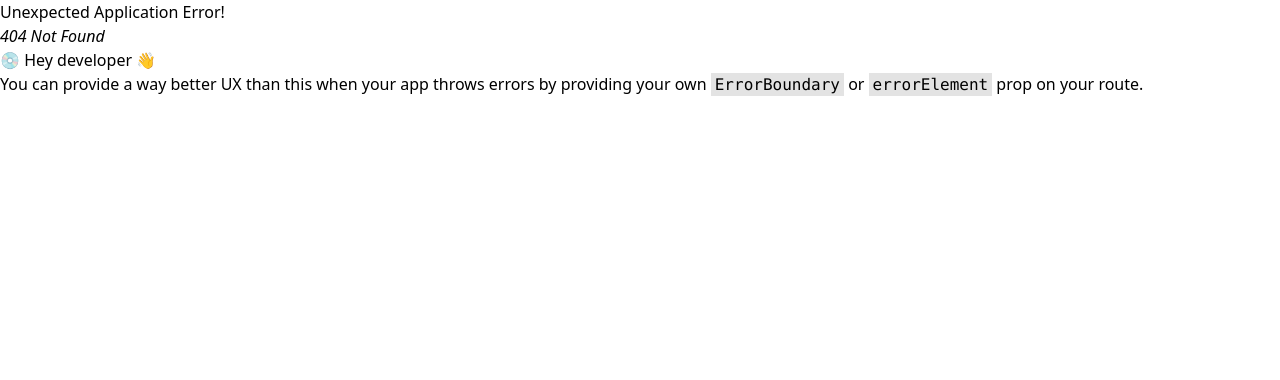
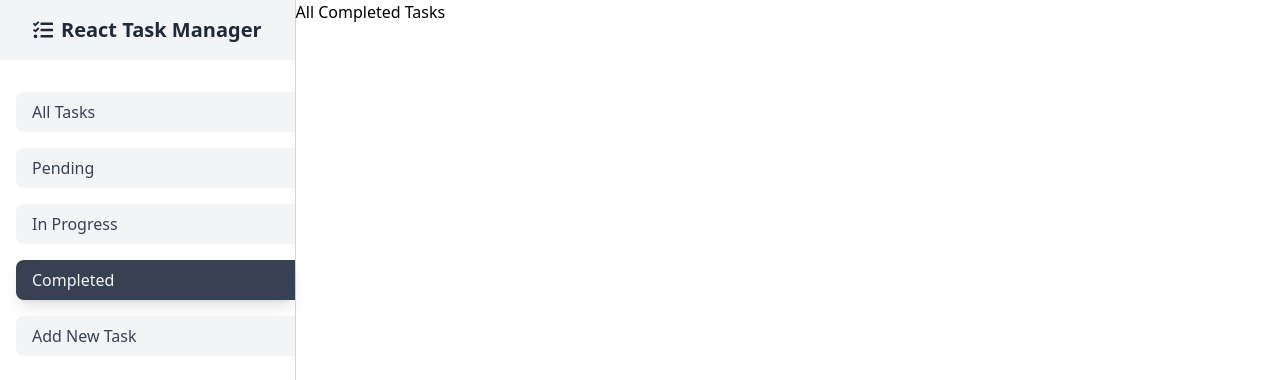
Before and after one commit to safayetdib/task-management-app-client-side, a React (Vite) app: page /completed in a window 1280 px wide. Before the commit this address had no page. Shown: the top 380 px of the page. Built offline with nearby package versions, Linux system fonts and the light colour scheme.

Commit message:
added filter routes

```diff
--- /dev/null
+++ b/src/components/CompletedTasks/CompletedTasks.jsx
@@ -0,0 +1,9 @@
+const CompletedTasks = () => {
+	return (
+		<div>
+			<h2>All Completed Tasks</h2>
+		</div>
+	);
+};
+
+export default CompletedTasks;
--- a/src/components/Home/Home.jsx
+++ b/src/components/Home/Home.jsx
@@ -3,7 +3,6 @@ import { FetchContext } from '../../Context/fetchProvider';
 import TaskCard from '../TaskCard/TaskCard';
 
 const Home = () => {
-	const [tasks, setTasks] = useState([]);
 	const [pendingTasks, setPendingTasks] = useState([]);
 	const [inProgressTasks, setInProgressTasks] = useState([]);
 	const [completedTasks, setCompletedTasks] = useState([]);
@@ -11,18 +10,43 @@ const Home = () => {
 
 	useEffect(() => {
 		getAllTasks().then((data) => {
-			console.log(data);
-			setTasks(data);
+			setPendingTasks(data.filter((task) => task.status === 'Pending'));
+			setInProgressTasks(data.filter((task) => task.status === 'In Progress'));
+			setCompletedTasks(data.filter((task) => task.status === 'Completed'));
 		});
 	}, []);
 
 	return (
-		<div className="px-4">
-			<ul className="mt-16 grid gap-8">
-				{tasks.map((task) => (
-					<TaskCard key={task._id} task={task} />
-				))}
-			</ul>
+		<div className="flex flex-col justify-between gap-4 px-4 md:flex-row">
+			{/* pending tasks */}
+			<div className="mt-6 w-full">
+				<h3 className="text-xl font-bold">Pending</h3>
+				<ul className="mt-4 grid w-full gap-4">
+					{pendingTasks.map((task) => (
+						<TaskCard key={task._id} task={task} />
+					))}
+				</ul>
+			</div>
+
+			{/* in progress tasks */}
+			<div className="mt-6 w-full">
+				<h3 className="text-xl font-bold">In Progress</h3>
+				<ul className="mt-4 grid gap-4">
+					{inProgressTasks.map((task) => (
+						<TaskCard key={task._id} task={task} />
+					))}
+				</ul>
+			</div>
+
+			{/* completed tasks */}
+			<div className="mt-6 w-full">
+				<h3 className="text-xl font-bold">Completed</h3>
+				<ul className="mt-4 grid gap-4">
+					{completedTasks.map((task) => (
+						<TaskCard key={task._id} task={task} />
+					))}
+				</ul>
+			</div>
 		</div>
 	);
 };
--- /dev/null
+++ b/src/components/InProgessTasks/InProgressTasks.jsx
@@ -0,0 +1,9 @@
+const InProgressTasks = () => {
+	return (
+		<div>
+			<h1>Tasks In Progress..</h1>
+		</div>
+	);
+};
+
+export default InProgressTasks;
--- /dev/null
+++ b/src/components/PendingTasks/PendingTasks.jsx
@@ -0,0 +1,9 @@
+const PendingTasks = () => {
+	return (
+		<div>
+			<h2>All Pending Tasks</h2>
+		</div>
+	);
+};
+
+export default PendingTasks;
--- a/src/components/Sidebar/Sidebar.jsx
+++ b/src/components/Sidebar/Sidebar.jsx
@@ -2,6 +2,10 @@ import { NavLink } from 'react-router-dom';
 import { FaTasks } from 'react-icons/fa';
 
 const Sidebar = () => {
+	const active =
+		'block bg-gray-700 text-gray-100 py-2 px-4 rounded-l-lg shadow-lg';
+	const pending = 'block bg-gray-100 text-gray-700 py-2 px-4 rounded-l-lg';
+
 	return (
 		<div>
 			<div className="flex items-center justify-center gap-2 bg-gray-100 p-4 text-xl font-bold text-gray-800">
@@ -10,11 +14,11 @@ const Sidebar = () => {
 			</div>
 
 			<nav className="mt-8">
-				<ul>
+				<ul className="ml-4 space-y-4">
 					<li>
 						<NavLink
 							to="/"
-							className={({ isActive }) => (isActive ? 'bg-sky-300' : '')}>
+							className={({ isActive }) => (isActive ? active : pending)}>
 							All Tasks
 						</NavLink>
 					</li>
@@ -22,25 +26,31 @@ const Sidebar = () => {
 					<li>
 						<NavLink
 							to="/pending"
-							className={({ isActive }) => (isActive ? 'bg-sky-300' : '')}>
-							Pending Tasks
+							className={({ isActive }) => (isActive ? active : pending)}>
+							Pending
+						</NavLink>
+					</li>
+
+					<li>
+						<NavLink
+							to="/in-progress"
+							className={({ isActive }) => (isActive ? active : pending)}>
+							In Progress
 						</NavLink>
 					</li>
 
 					<li>
 						<NavLink
 							to="/completed"
-							className={({ isActive }) => (isActive ? 'bg-sky-300' : '')}>
-							Completed Tasks
+							className={({ isActive }) => (isActive ? active : pending)}>
+							Completed
 						</NavLink>
 					</li>
 
 					<li className="mt-4">
 						<NavLink
 							to="/add-task"
-							className={({ isActive }) =>
-								isActive ? 'block bg-sky-300' : ''
-							}>
+							className={({ isActive }) => (isActive ? active : pending)}>
 							Add New Task
 						</NavLink>
 					</li>
--- a/src/components/TaskCard/TaskCard.jsx
+++ b/src/components/TaskCard/TaskCard.jsx
@@ -1,12 +1,12 @@
 const TaskCard = ({ task }) => {
 	return (
-		<li className="max-w-xs rounded-lg border">
-			<div className="flex  items-start justify-between p-2">
+		<li className="max-w-lg rounded-lg border">
+			<div className="flex items-start justify-between p-2">
 				<div className="space-y-2">
 					<h4 className="font-semibold text-gray-800">{task.title}</h4>
 					<p className="text-sm text-gray-600">{task.description}</p>
 				</div>
-				<p className="rounded-lg border bg-gray-100 px-3 py-2 text-sm text-gray-800 duration-150">
+				<p className="rounded-lg border bg-gray-100 px-3 py-2 text-xs text-gray-800 duration-150">
 					{task.status}
 				</p>
 			</div>
--- a/src/layouts/Main.jsx
+++ b/src/layouts/Main.jsx
@@ -4,7 +4,7 @@ import Sidebar from '../components/Sidebar/Sidebar';
 const Main = () => {
 	return (
 		<div className="flex min-h-screen">
-			<div className="w-96 border-r border-gray-500">
+			<div className="w-96 border-r border-gray-300">
 				<Sidebar />
 			</div>
 			<div className="w-full">
```
Also changed, not shown: src/routes/routes.jsx (+15 -0 lines).
